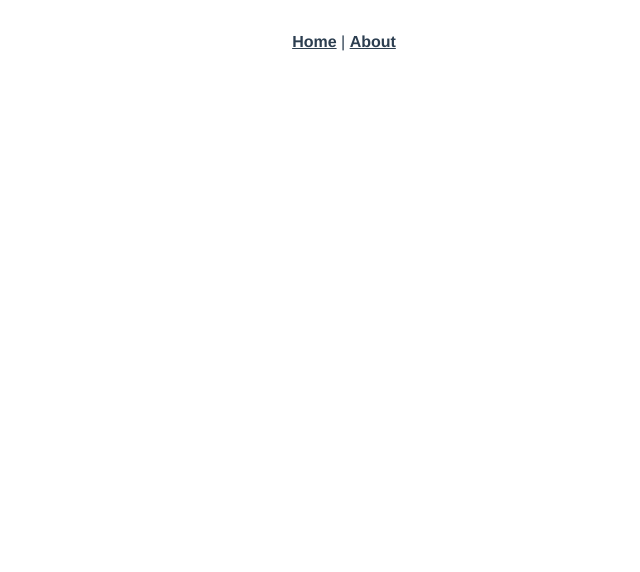
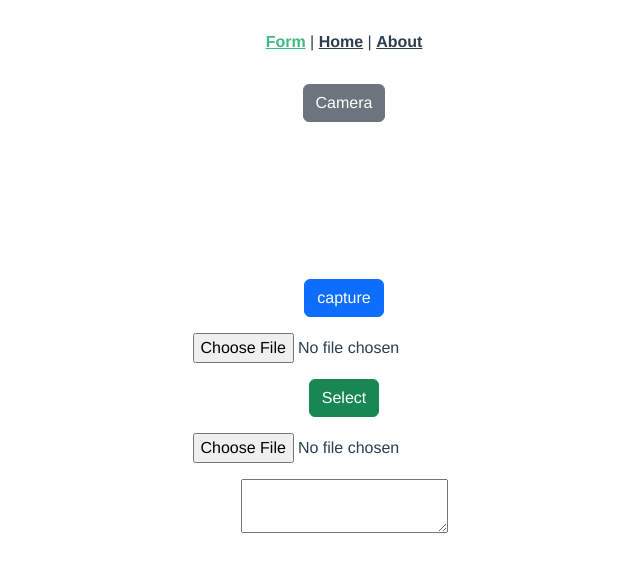
Before and after one commit to rksan/video-capture-demo, a Vue app: page /form in a window 1280 px wide. Before the commit this address had no page. Shown: the top 572 px of the page, without its empty margins (296-936 px from the left). Built offline with nearby package versions, Linux system fonts and the light colour scheme.

Commit message:
add camera

```diff
--- a/src/App.vue
+++ b/src/App.vue
@@ -1,5 +1,6 @@
 <template>
   <nav>
+    <router-link to="/form">Form</router-link> |
     <router-link to="/">Home</router-link> |
     <router-link to="/about">About</router-link>
   </nav>
--- /dev/null
+++ b/src/components/PCamera.vue
@@ -0,0 +1,25 @@
+<template>
+  <div>
+    <video autoplay></video>
+  </div>
+</template>
+
+<script>
+import { defineComponent } from "vue";
+import { onMounted } from "vue";
+
+const setup = () => {
+  onMounted(() => {
+    const video = document.querySelector("video");
+
+    navigator.mediaDevices.getUserMedia({ video: true }).then((mediaStream) => {
+      video.srcObject = mediaStream;
+    });
+  });
+};
+
+export default defineComponent({
+  name: "p-camera",
+  setup,
+});
+</script>
--- a/src/components/PInputForm.vue
+++ b/src/components/PInputForm.vue
@@ -1,12 +1,28 @@
 <template>
   <form>
+    <!-- video canvas -->
+    <div>
+      <div>
+        <button class="btn btn-secondary" @click="doClickCamera">Camera</button>
+      </div>
+      <div>
+        <canvas></canvas>
+      </div>
+    </div>
+
     <!-- capture image -->
     <div class="mb-3">
       <div class="mb-3">
         <button class="btn btn-primary" @click="doClickCapture">capture</button>
       </div>
       <div class="mb-3">
-        <input type="file" name="input-capture" accept="image/*" capture />
+        <input
+          type="file"
+          name="input-capture"
+          accept="image/*"
+          capture
+          @change="doChangeCapture"
+        />
       </div>
     </div>
 
@@ -16,24 +32,53 @@
         <button class="btn btn-success" @click="doClickInput">Select</button>
       </div>
       <div class="mb-3">
-        <input type="file" name="input-image" accept="image" />
+        <input type="file" name="input-image" accept="image/*" />
       </div>
+    </div>
+
+    <div>
+      <textarea id="log"></textarea>
     </div>
   </form>
 </template>
 
 <script>
 import { defineComponent } from "vue";
+import { useRouter } from "vue-router";
 
 const setup = () => {
+  const $router = useRouter();
+
+  const doClickCamera = (event) => {
+    if (event) event.preventDefault();
+    $router.push({ path: "/camera" });
+  };
+
+  const outputConsole = (text) => {
+    const textarea = document.querySelector("#log");
+
+    textarea.value = text.toString
+      ? text.toString()
+      : text.toJSON
+      ? JSON.stringify(text.toJSON())
+      : text;
+  };
+
   const doClickCapture = (event) => {
     if (event) {
       event.preventDefault();
     }
   };
 
+  const doChangeCapture = (event) => {
+    outputConsole(event.type);
+  };
+
   return {
+    doClickCamera,
     doClickCapture,
+    doChangeCapture,
+    outputConsole,
   };
 };
 
--- a/src/router/index.js
+++ b/src/router/index.js
@@ -3,13 +3,19 @@ import HomeView from "../views/HomeView.vue";
 
 const routes = [
   {
-    path: "/",
+    path: "/form",
     name: "form",
     component: () =>
       import(/* webpackChunkName: "form" */ "@/components/PInputForm.vue"),
   },
   {
-    path: "/home",
+    path: "/camera",
+    name: "camera",
+    component: () =>
+      import(/* webpackChunkName: "camera" */ "@/components/PCamera.vue"),
+  },
+  {
+    path: "/",
     name: "home",
     component: HomeView,
   },
@@ -37,4 +43,10 @@ const router = createRouter({
   routes,
 });
 
+router.beforeEach((to, from, next) => {
+  console.log("beforeEach to", to);
+  console.log("beforeEach from", from);
+  next();
+});
+
 export default router;
```
Also changed, not shown: 20 other files (tests, documents, lock files or other folders).
